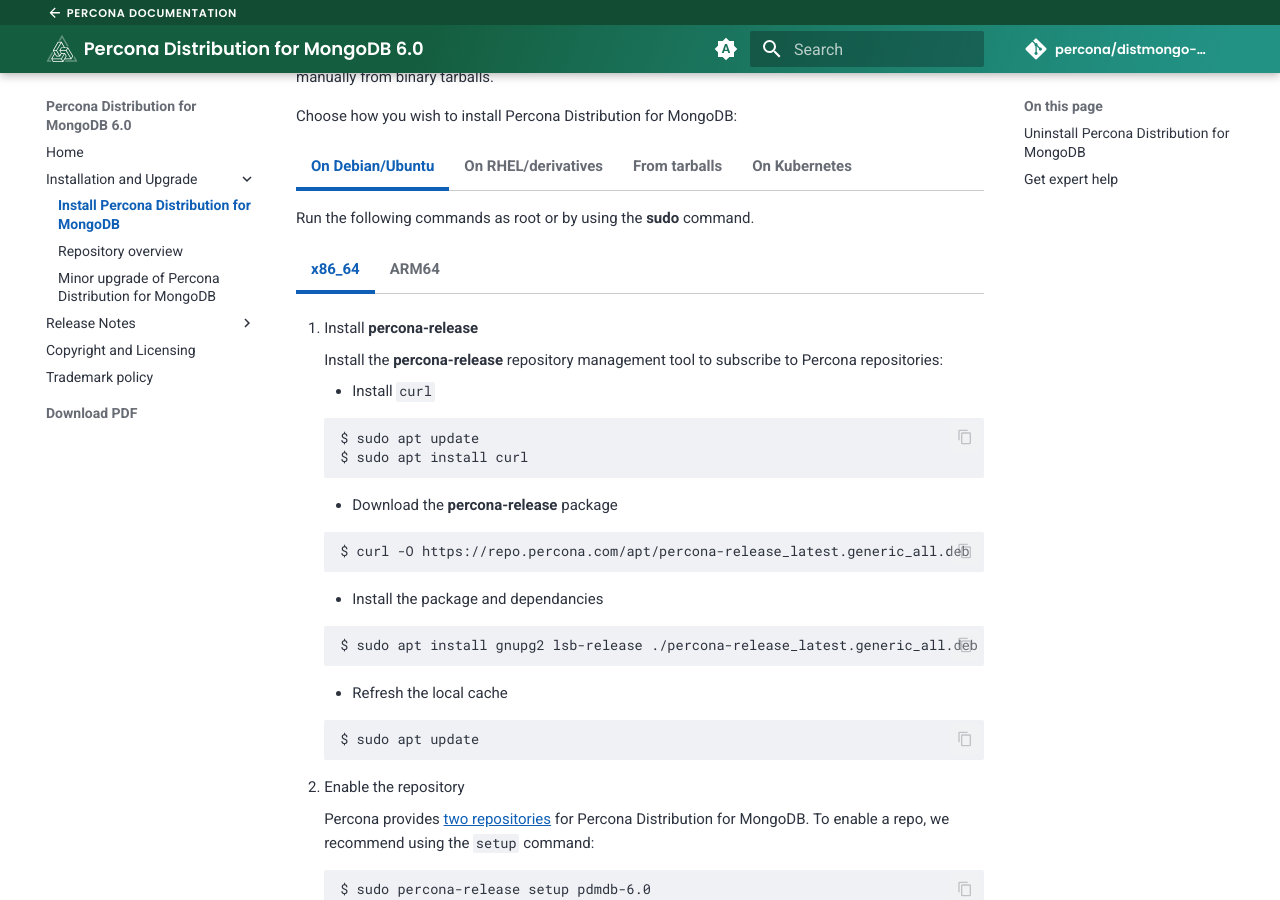
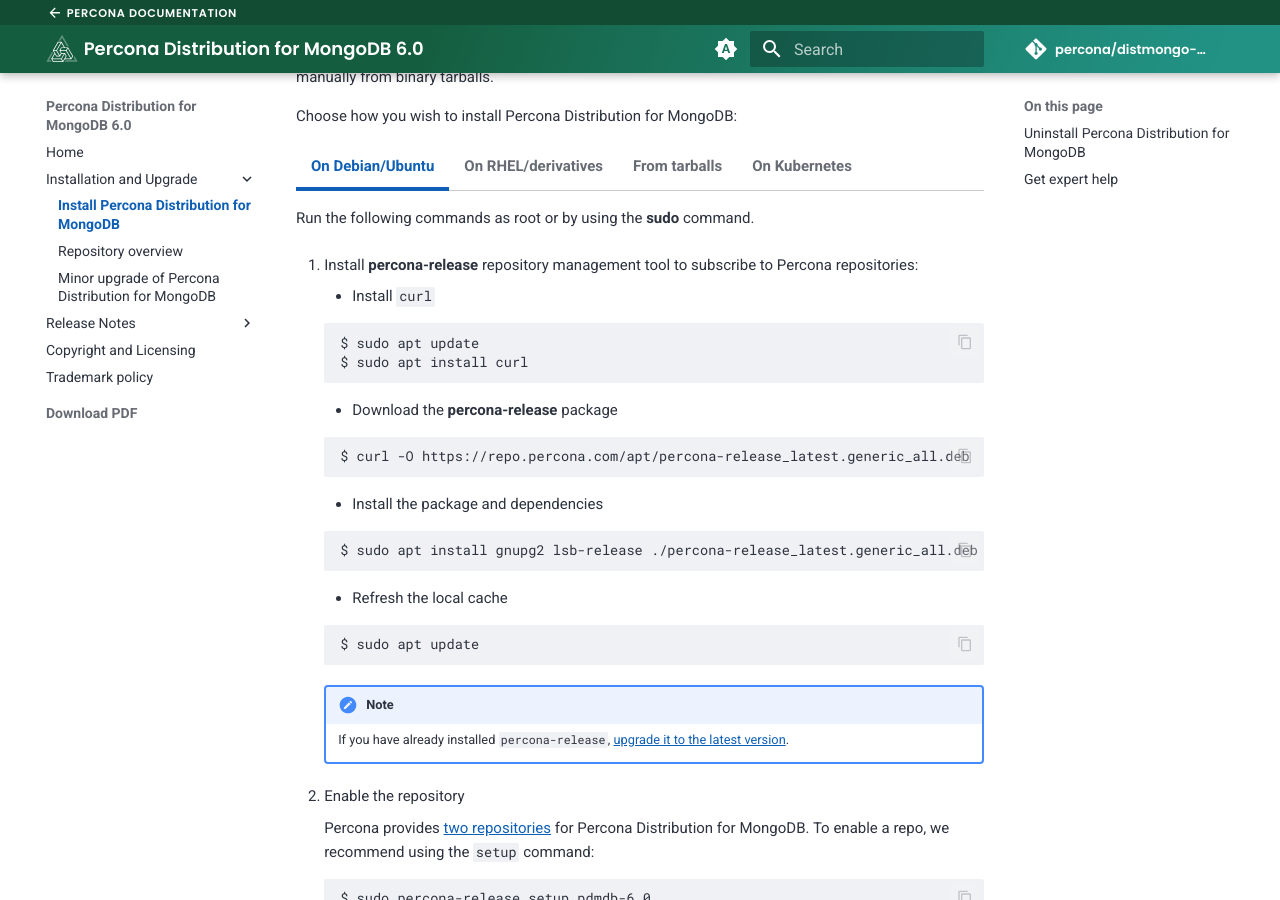
Before and after one commit to percona/distmongo-docs, an MkDocs documentation site: the page built from docs/installation.md, in a window 1280 px wide and 900 px high, scrolled down 255 px. Built offline with MkDocs 1.6.1 and Material for MkDocs 9.7.7, drawn with Linux system fonts in a browser that asks for light colours; nearby versions of some CDN libraries; comment, search, counter and statistics services are not loaded; the version menu is left out; some of the changed lines change nothing that is shown.

Commit message:
DISTMONGO-304 Updated install instructions for ARM architectures (6.0)
modified:   docs/installation.md

````diff
--- a/docs/installation.md
+++ b/docs/installation.md
@@ -10,117 +10,81 @@
 
     Run the following commands as root or by using the **sudo** command.
 
-    === "x86_64"
+    1. Install **percona-release** repository management tool to subscribe to Percona repositories:
 
-        1. Install **percona-release**
+        * Install `curl`
 
-            Install the **percona-release** repository management tool to subscribe to Percona repositories:
+           ```{.bash data-prompt="$"}
+           $ sudo apt update
+           $ sudo apt install curl
+           ```
 
-            * Install `curl`
+        * Download the **percona-release** package
 
-            ```{.bash data-prompt="$"}
-            $ sudo apt update
-            $ sudo apt install curl
-            ```
+           ```{.bash data-prompt="$"}
+           $ curl -O https://repo.percona.com/apt/percona-release_latest.generic_all.deb
+           ```
 
-            * Download the **percona-release** package
+        * Install the package and dependencies
 
-            ```{.bash data-prompt="$"}
-            $ curl -O https://repo.percona.com/apt/percona-release_latest.generic_all.deb
-            ```
+           ```{.bash data-prompt="$"}
+           $ sudo apt install gnupg2 lsb-release ./percona-release_latest.generic_all.deb
+           ```
 
-            * Install the package and dependancies
+        * Refresh the local cache
 
-            ```{.bash data-prompt="$"}
-            $ sudo apt install gnupg2 lsb-release ./percona-release_latest.generic_all.deb
-            ```
+           ```{.bash data-prompt="$"}
+           $ sudo apt update
+           ```
 
-            * Refresh the local cache
+        !!! note
 
-            ```{.bash data-prompt="$"}
-            $ sudo apt update
-            ```
+            If you have already installed `percona-release`, [upgrade it to the latest version](https://docs.percona.com/percona-software-repositories/updating.html).
 
-        2. Enable the repository
+    2. Enable the repository
 
-            Percona provides [two repositories](repo-overview.md#repo-overview) for Percona Distribution for MongoDB. To enable a repo, we recommend using the `setup` command:
+        Percona provides [two repositories](repo-overview.md#repo-overview) for Percona Distribution for MongoDB. To enable a repo, we recommend using the `setup` command:
 
-            ```{.bash data-prompt="$"}
-            $ sudo percona-release setup pdmdb-6.0
-            ```
 
-        3. Install Percona Distribution for MongoDB packages
+        ```{.bash data-prompt="$"}
+        $ sudo percona-release setup pdmdb-6.0
+        ```
 
-            ```{.bash data-prompt="$"}
-            $ sudo apt install percona-server-mongodb percona-backup-mongodb
-            ```
+    3. Install Percona Distribution for MongoDB packages
 
-    === "ARM64"
+        ```{.bash data-prompt="$"}
+        $ sudo apt install percona-server-mongodb percona-backup-mongodb
+        ```
 
-        1. Configure the repository. Create the `/etc/apt/sources.list.d/percona-pdmdb-<version>-release.list` configuration file with the following contents:
-
-            ```ini title='/etc/apt/sources.list.d/percona-pdmdb-6.0.13-release.list'
-            deb http://repo.percona.com/pdmdb-6.0.13/apt OPERATING_SYSTEM main
-            ```
-
-        2. Refresh the local cache:
-
-            ```{.bash data-prompt="$"}
-            $ sudo apt update
-            ```
-
-        3. Install Percona Distribution for MongoDB packages
-
-            ```{.bash data-prompt="$"}
-            $ sudo apt install percona-server-mongodb percona-backup-mongodb
-            ```
 
 === "On RHEL/derivatives"
 
     Run the following commands as root or by using the **sudo** command.
 
-    === "x86_64"
+    1. Install **percona-release** repository management tool to subscribe to Percona repositories:
 
-        1. Install **percona-release**
+        ```{.bash data-prompt="$"}
+        $ sudo yum install -y https://repo.percona.com/yum/percona-release-latest.noarch.rpm
+        ```
 
-            Install the **percona-release** repository management tool to subscribe to Percona repositories:
+        !!! note
 
-            ```{.bash data-prompt="$"}
-            $ sudo yum install -y https://repo.percona.com/yum/percona-release-latest.noarch.rpm
-            ```
+            If you have already installed `percona-release`, [upgrade it to the latest version](https://docs.percona.com/percona-software-repositories/updating.html).
 
-        2. Enable the repository
+    2. Enable the repository
 
-            Percona provides [two repositories](repo-overview.md#repo-overview) for Percona Distribution for MongoDB. To enable a repo, we recommend using the `setup` command:
+        Percona provides [two repositories](repo-overview.md#repo-overview) for Percona Distribution for MongoDB. To enable a repo, we recommend using the `setup` command:
 
-            ```{.bash data-prompt="$"}
-            $ sudo percona-release setup pdmdb-6.0
-            ```
+        ```{.bash data-prompt="$"}
+        $ sudo percona-release setup pdmdb-6.0
+        ```
 
-        3. Install Percona Distribution for MongoDB packages
+    3. Install Percona Distribution for MongoDB packages
 
-            ```{.bash data-prompt="$"}
-            $ sudo yum install percona-server-mongodb percona-backup-mongodb
-            ```
+        ```{.bash data-prompt="$"}
+        $ sudo yum install percona-server-mongodb percona-backup-mongodb
+        ```
 
-    === "ARM64"
-
-        1. Configure the repository. Create the `/etc/yum.repos.d/percona-pdmdb-<version>-release.repo` configuration file with the following contents:
-
-            ```ini title='/etc/yum.repos.d/percona-pdmdb-6.0.13-release.repo'
-            [pdmdb-6.0.13-release-aarch64]
-            name = Percona Distribution for MongoDB 6.0.13 release/aarch64 YUM repository
-            baseurl = http://repo.percona.com/pdmdb-6.0.13/yum/release/$releasever/RPMS/aarch64
-            enabled = 1
-            gpgcheck = 1
-            gpgkey = file:///etc/pki/rpm-gpg/PERCONA-PACKAGING-KEY
-            ```
-
-        2. Install Percona Distribution for MongoDB packages
-
-            ```{.bash data-prompt="$"}
-            $ sudo yum install percona-server-mongodb percona-backup-mongodb
-            ```
 
 === "From tarballs"
 
````
